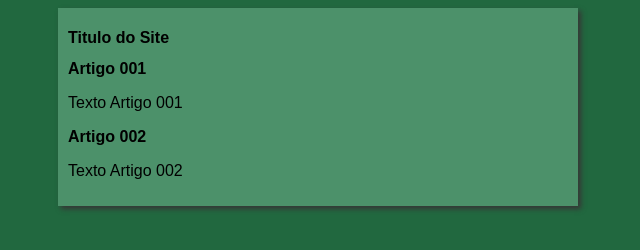
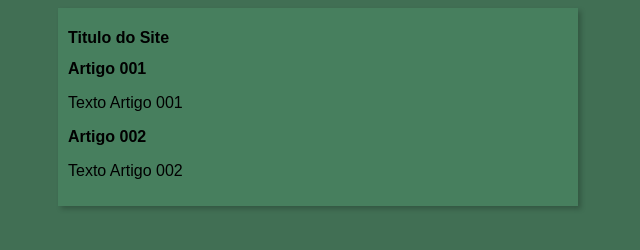
Before and after one commit to MariaEdRodrigues/projeto-site, a plain HTML site: page index.html in a window 1280 px wide. Shown: the whole page, without its empty margins (322-962 px from the left). Drawn offline with Linux system fonts and the light colour scheme.

Commit message:
mudança de cor

```diff
--- a/estilos/style.css
+++ b/estilos/style.css
@@ -4,13 +4,13 @@
 }
 
 body {
-    background-color: rgb(33, 104, 63);
+    background-color: rgba(33, 87, 55, 0.856);
 }
 
 main {
-    background-color: rgb(76, 145, 106);
+    background-color: rgba(76, 145, 106, 0.486);
     width: 500px;
     margin: auto;
     padding: 10px;
-    box-shadow: 3px 3px 5px rgb(54, 54, 54);
+    box-shadow: 3px 3px 5px rgba(0, 0, 0, 0.219);
 }
```
